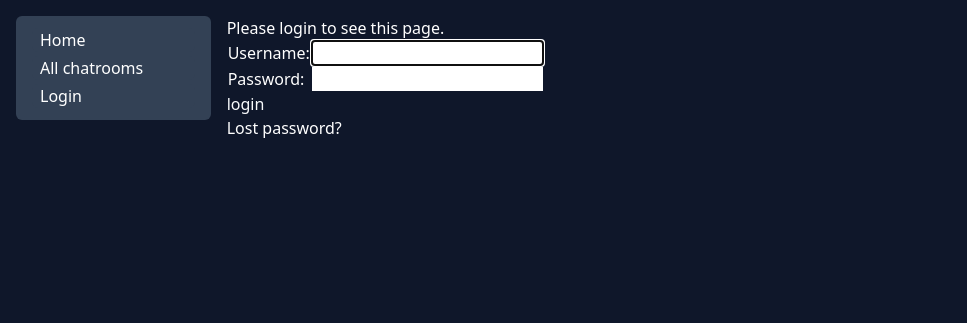
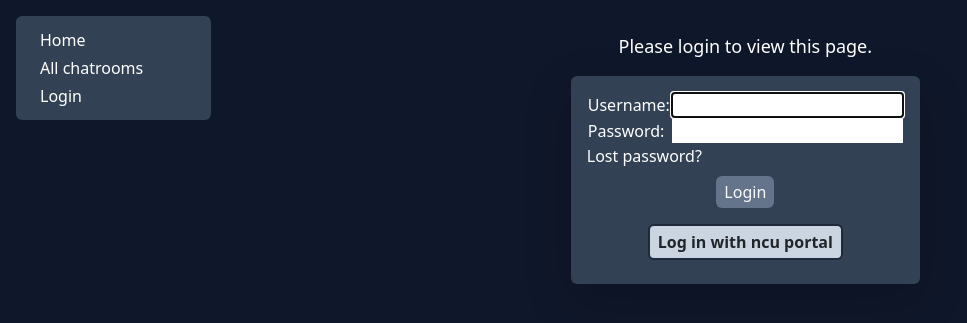
Before and after one commit to lin157644/ncu-tlk, a Django app: page /accounts/login/?next=/chatroom/1/ in a window 1280 px wide. Shown: the top 323 px of the page, without its empty margins (0-967 px from the left). Run offline with Django 4.2, Linux system fonts and the light colour scheme; some libraries are stand-ins or nearby versions.

Commit message:
feat: update login page layout

```diff
--- a/templates/registration/login.html
+++ b/templates/registration/login.html
@@ -6,15 +6,16 @@
         <p>Your username and password didn't match. Please try again.</p>
     {% endif %}
 
+    <div class="flex flex-col items-center justify-center">
         {% if next %}
             {% if user.is_authenticated %}
                 <p>Your account doesn't have access to this page. To proceed,
                     please login with an account that has access.</p>
             {% else %}
-            <p>Please login to see this page.</p>
+                <p class="text-lg my-3">Please login to view this page.</p>
             {% endif %}
         {% endif %}
-
+        <div class="max-w-sm rounded bg-slate-700 p-3 shadow-lg">
             <form method="post" action="{% url 'login' %}">
                 {% csrf_token %}
                 <table>
@@ -27,11 +28,18 @@
                         <td>{{ form.password }}</td>
                     </tr>
                 </table>
-        <input class="text-slate-50" type="submit" value="login">
-        <input type="hidden" name="next" value="{{ next }}">
-    </form>
-
                 {# Assumes you setup the password_reset view in your URLconf #}
                 <p><a href="{% url 'password_reset' %}">Lost password?</a></p>
+                <div class="flex flex-col items-center">
+                    <input class="mx-4 my-2 rounded bg-slate-500 px-2 py-1 text-slate-50 hover:bg-slate-400"
+                           type="submit"
+                           value="Login">
+                    <input type="hidden" name="next" value="{{ next }}">
+                    <div class="my-2 rounded border-2 border-slate-800 bg-slate-300 px-2 py-1 font-semibold">Log in with ncu portal</div>
+                </div>
+            </form>
+        </div>
+    </div>
+
 
 {% endblock %}
```
Lines whose indentation alone changed are shown as unchanged.
